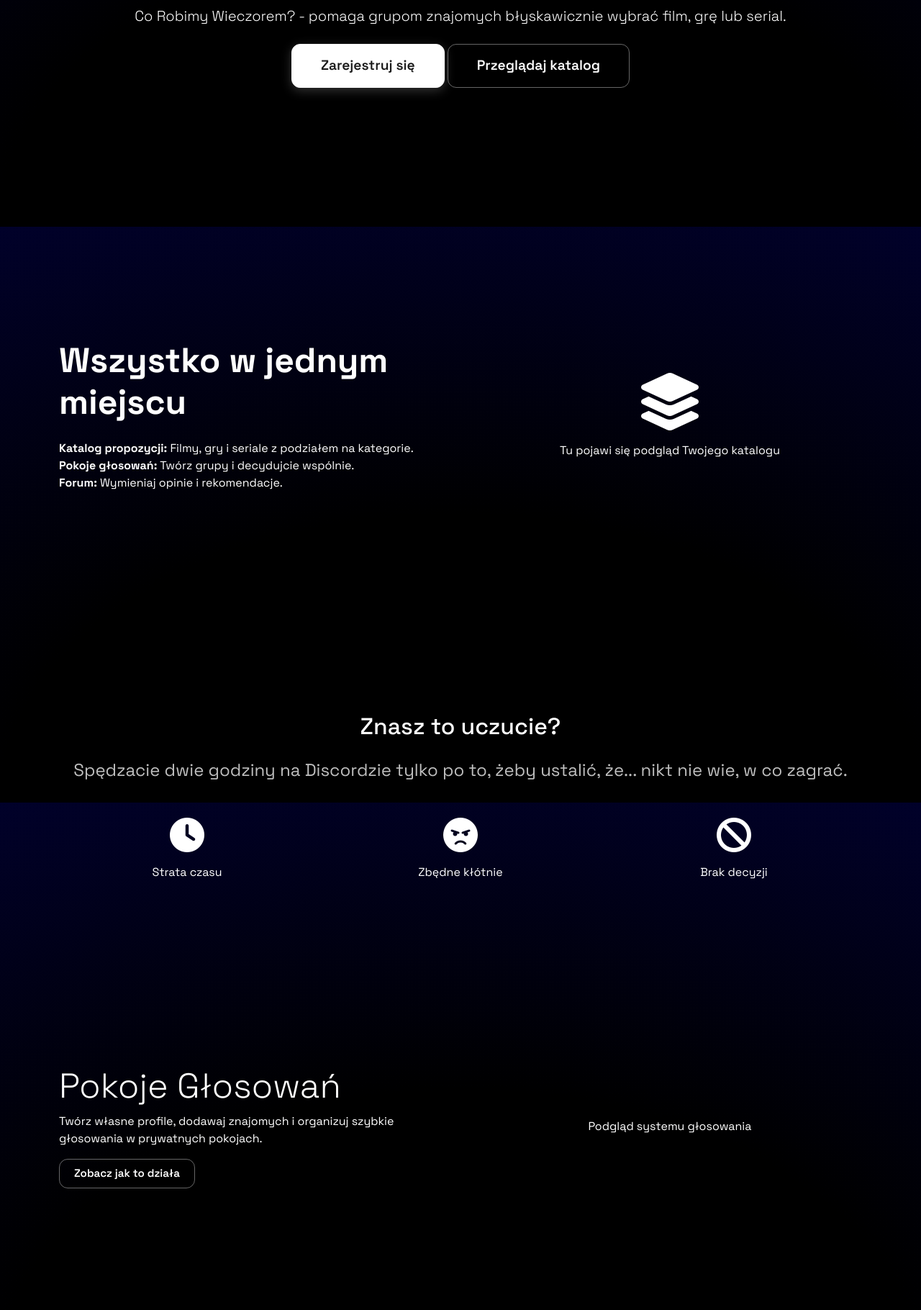
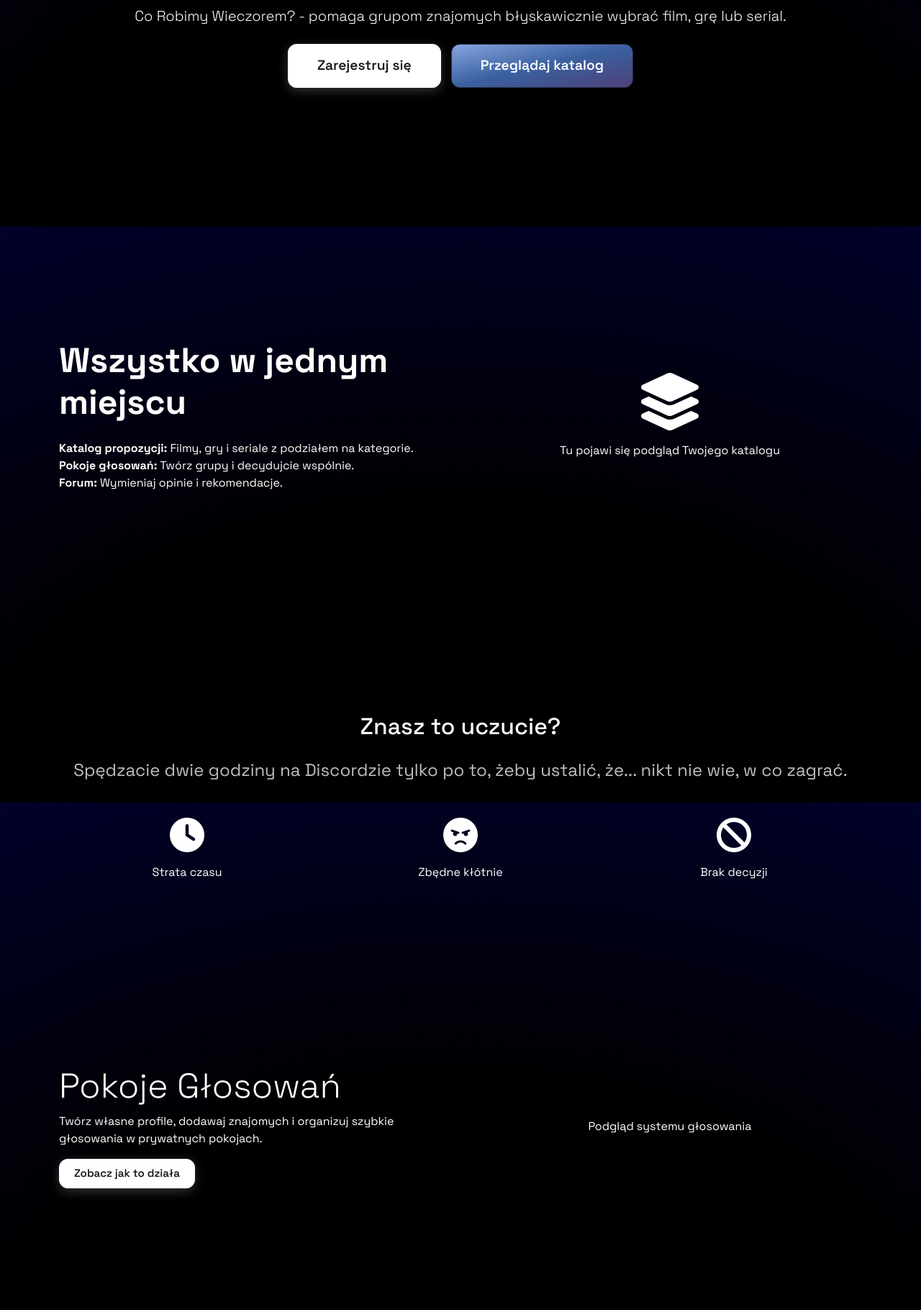
Before and after one commit to OskarSrc/co-robimy-wieczorem, a Django app: template webapp/main/templates/main/index.html in a window 1280 px wide. Shown: the part 485-2305 px from the top of the page at 72% size. Run offline with Django 5.2, Linux system fonts and the light colour scheme; the template is opened without the code that fills it, so the values that code supplies are empty.

Commit message:
Mateusz: Zmiana przycisków css i klasy html :)

```diff
--- a/webapp/main/static/main/css/main.css
+++ b/webapp/main/static/main/css/main.css
@@ -23,7 +23,7 @@ font-family: "Space Grotesk", sans-serif;;
     z-index: 1000;
 }
 
-.btn-custom-outline, .btn-custom-solid {
+.btn-blue, .btn-custom-solid, .btn-custom-outline {
     padding: 8px 20px;
     border-radius: 12px;
     font-size: 0.95rem;
@@ -41,8 +41,22 @@ font-family: "Space Grotesk", sans-serif;;
 .btn-custom-outline:hover {
     background: rgba(255, 255, 255, 0.1);
     border-color: white;
+    transform: translateY(-1px) scale(1.025);
 }
 
+.btn-blue {
+    background: #4d4177;
+    background-image: linear-gradient(to bottom right, #88a5e0, #3a60a0, #4d4177);
+    border: 1px solid #262e4c;
+    color: white;
+    margin-left: 10px;
+}
+
+.btn-blue:hover {
+    background: #3f2e7a;
+    background-image: linear-gradient(to bottom right, #6e94e0, #19499c, #3a2a74);
+    transform: translateY(-3px) scale(1.05);
+}
 
 .btn-custom-solid {
     background: white;
@@ -53,7 +67,7 @@ font-family: "Space Grotesk", sans-serif;;
 
 .btn-custom-solid:hover {
     background: #e6e6e6;
-    transform: translateY(-2px);
+    transform: translateY(-3px) scale(1.05);
     box-shadow: 0 6px 20px rgba(255, 255, 255, 0.3);
 }
 
--- a/webapp/main/templates/main/index.html
+++ b/webapp/main/templates/main/index.html
@@ -48,7 +48,7 @@
             <p class="lead">Co Robimy Wieczorem? - pomaga grupom znajomych błyskawicznie wybrać film, grę lub serial.</p>
             <div class="mt-4">
                 <button class="btn-custom-solid btn-lg">Zarejestruj się</button>
-                <button class="btn-custom-outline btn-lg">Przeglądaj katalog</button>
+                <button class="btn-blue btn-lg">Przeglądaj katalog</button>
             </div>
         </div>
     </section>
@@ -92,7 +92,7 @@
                 <div class="col-md-6">
                     <h2 class="display-5">Pokoje Głosowań</h2>
                     <p>Twórz własne profile, dodawaj znajomych i organizuj szybkie głosowania w prywatnych pokojach.</p>
-                    <button class="btn-custom-outline">Zobacz jak to działa</button>
+                    <button class="btn-custom-solid">Zobacz jak to działa</button>
                 </div>
                 <div class="col-md-6">
                     <div class="my-box accent-box">
```
